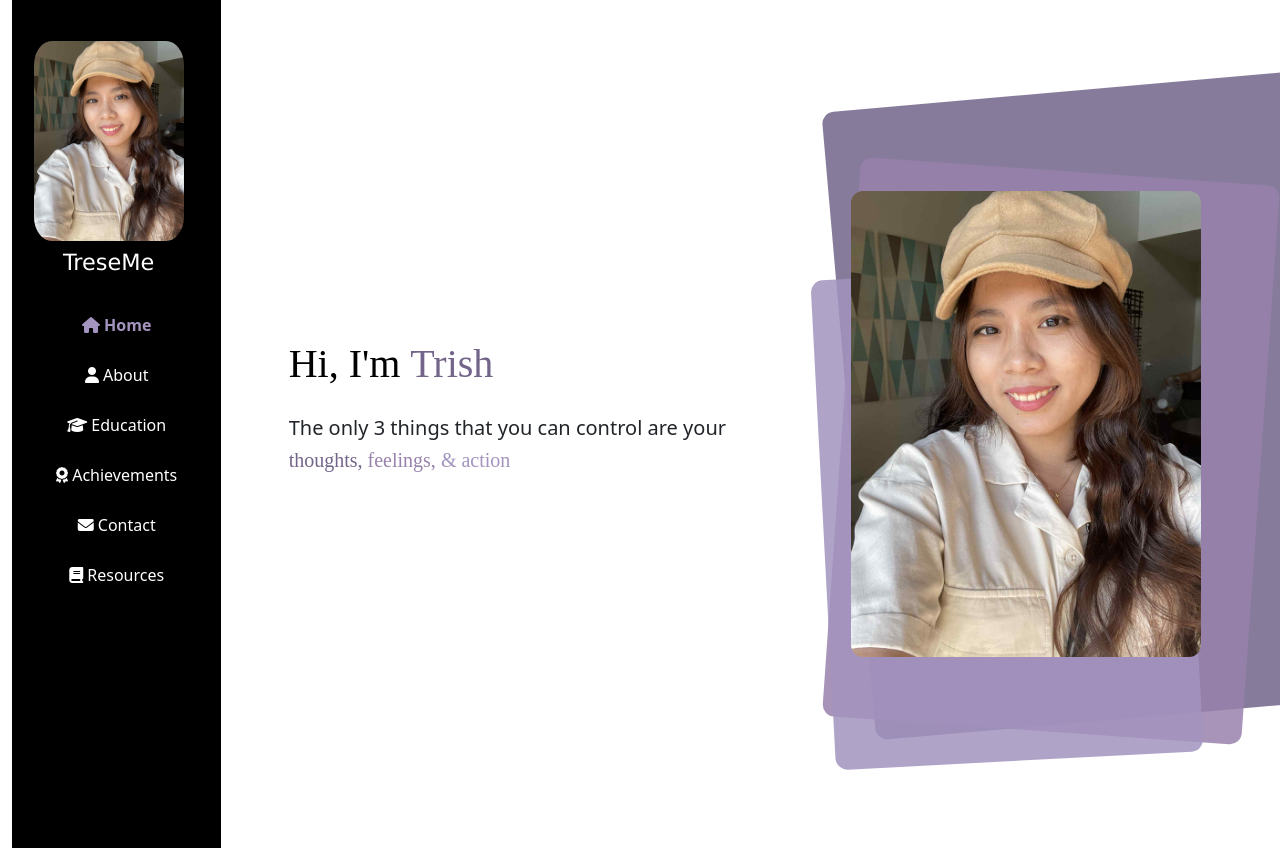
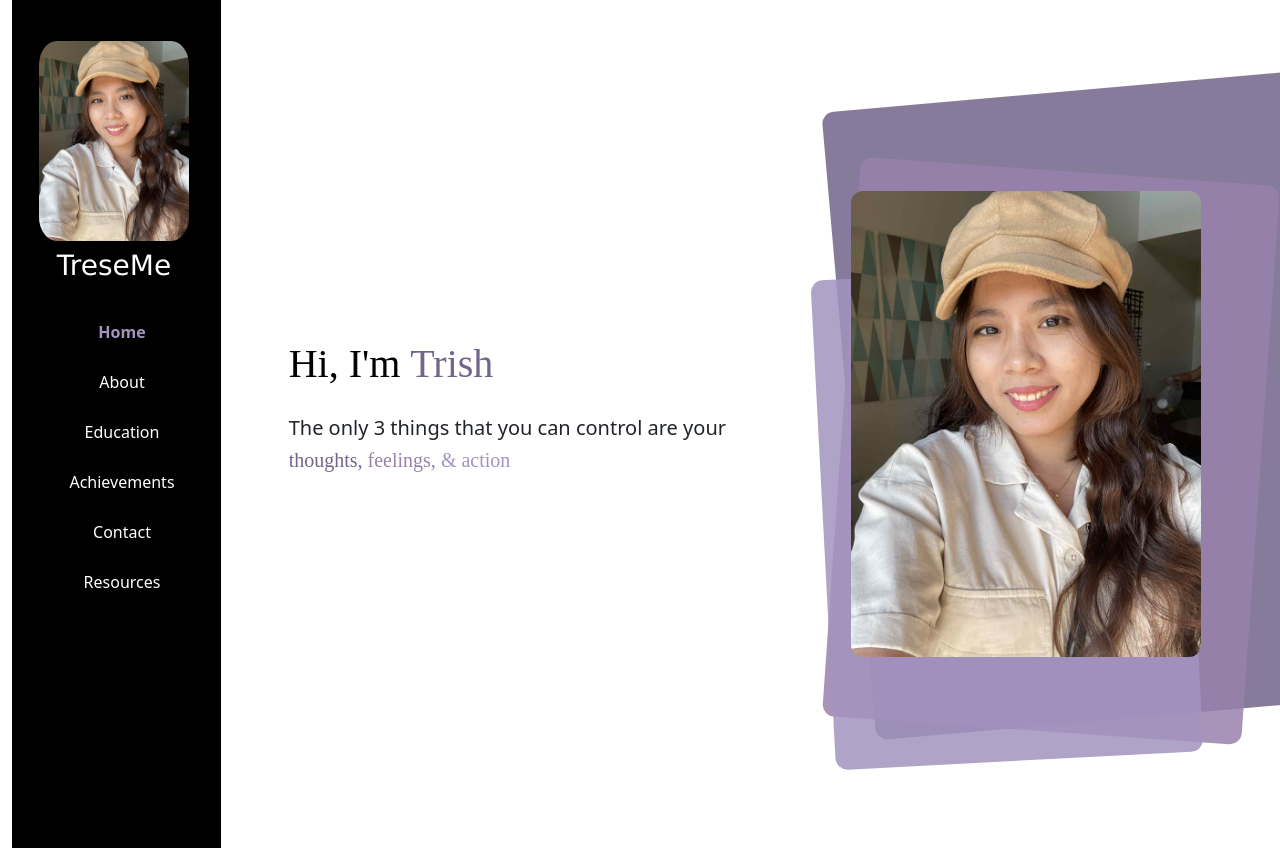
Before and after one commit to TrishaMaeSayson/personal-website-finals, a Vue app in the folder trisha-website/: page / in a window 1280 px wide. Shown: the top 848 px of the page. Built offline with nearby package versions, Linux system fonts and the light colour scheme; no server answers.

Commit message:
revised sidebar and css

```diff
--- a/trisha-website/public/style.css
+++ b/trisha-website/public/style.css
@@ -48,16 +48,18 @@ body {
 ====================================== */
 
 .sidebar {
-  background-color: #000 !important;
+  position: fixed;        /* fix it to left */
+  top: 0;
+  left: 0;
+  width: 220px;           /* sidebar width */
+  height: 100vh;
+  background-color: #000;
   color: #fff;
-  width: 100%;
-  height: 100vh;
-  position: fixed;
-  top: 0;
   display: flex;
   flex-direction: column;
   align-items: center;
   padding: 1.5rem 0;
+  z-index: 1000;
 }
 
 .sidebar,
@@ -83,7 +85,7 @@ body {
 }
 
 .brand-name {
-  font-size: 1.4rem;
+  font-size: 28px;
   font-family: Verdana, sans-serif;
   color: #fff;
 }
@@ -93,10 +95,13 @@ body {
 }
 
 .nav-link {
+  display: block;
+  width: 100%;
   color: #fff !important;
-  font-size: 24px;
-  padding: 10px 0;
+  font-size: 30px;
+  padding: 12px 0;
   text-align: center;
+  transition: color 0.3s;
 }
 
 .col-md-2 .nav-link:hover {
--- a/trisha-website/src/components/Sidebar.vue
+++ b/trisha-website/src/components/Sidebar.vue
@@ -1,12 +1,13 @@
 <template>
+  <!-- Sidebar container: use fixed for sticky left column -->
   <nav class="sidebar navbar navbar-expand-lg navbar-dark flex-column p-3">
     <!-- Brand / Profile -->
-    <router-link to="/" class="navbar-brand w-100 mb-3 text-center">
+    <a class="navbar-brand w-100 mb-3 text-center" href="#home">
       <img src="/images/selfie.jpg" class="profile-pic mb-2" alt="Profile" />
       <h1 class="brand-name">TreseMe</h1>
-    </router-link>
+    </a>
 
-    <!-- Hamburger Button (visible on mobile) -->
+    <!-- Hamburger Button for mobile -->
     <button
       class="navbar-toggler mb-3"
       type="button"
@@ -19,39 +20,16 @@
       <span class="navbar-toggler-icon"></span>
     </button>
 
-    <!-- Collapsible Menu -->
+    <!-- Collapsible menu -->
     <div class="collapse navbar-collapse flex-column w-100" id="sidebarNav">
       <ul class="navbar-nav w-100 text-center">
-        <li class="nav-item">
-          <router-link to="/" class="nav-link" active-class="active">
-            <i class="fas fa-home"></i> Home
-          </router-link>
-        </li>
-        <li class="nav-item">
-          <router-link to="/about" class="nav-link" active-class="active">
-            <i class="fas fa-user"></i> About
-          </router-link>
-        </li>
-        <li class="nav-item">
-          <router-link to="/education" class="nav-link" active-class="active">
-            <i class="fas fa-graduation-cap"></i> Education
-          </router-link>
-        </li>
-        <li class="nav-item">
-          <router-link to="/achievements" class="nav-link" active-class="active">
-            <i class="fas fa-award"></i> Achievements
-          </router-link>
-        </li>
-        <li class="nav-item">
-          <router-link to="/contact" class="nav-link" active-class="active">
-            <i class="fas fa-envelope"></i> Contact
-          </router-link>
-        </li>
-        <li class="nav-item">
-          <router-link to="/resources" class="nav-link" active-class="active">
-            <i class="fas fa-book"></i> Resources
-          </router-link>
-        </li>
+        <!-- Added scroll behavior via href with IDs, will use smooth scroll in CSS -->
+        <li class="nav-item"><a href="#home" class="nav-link">Home</a></li>
+        <li class="nav-item"><a href="#about" class="nav-link">About</a></li>
+        <li class="nav-item"><a href="#education" class="nav-link">Education</a></li>
+        <li class="nav-item"><a href="#achievement" class="nav-link">Achievements</a></li>
+        <li class="nav-item"><a href="#contact" class="nav-link">Contact</a></li>
+        <li class="nav-item"><a href="#resources" class="nav-link">Resources</a></li>
       </ul>
     </div>
   </nav>
@@ -61,6 +39,7 @@
 export default {
   name: "Sidebar",
   mounted() {
+    // Scroll spy for active class
     window.addEventListener('scroll', this.handleScroll);
   },
   beforeUnmount() {
```
